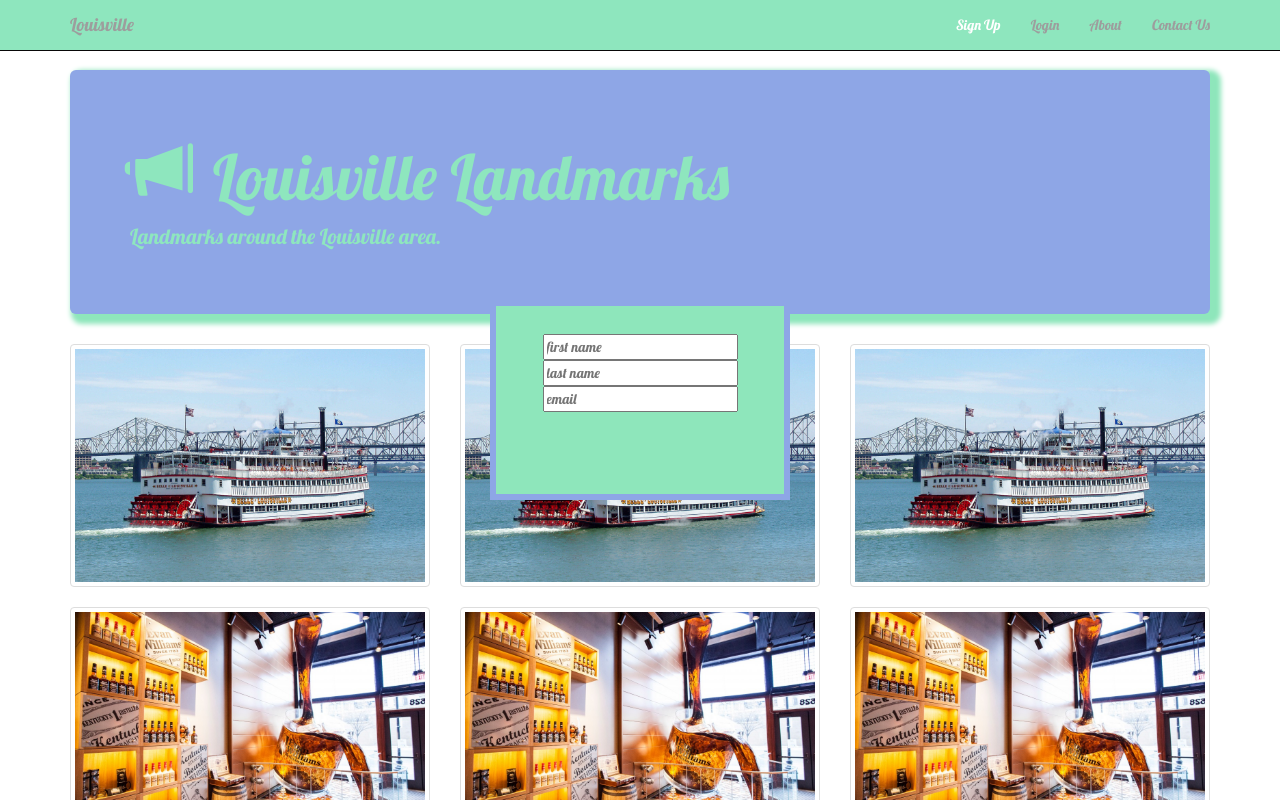
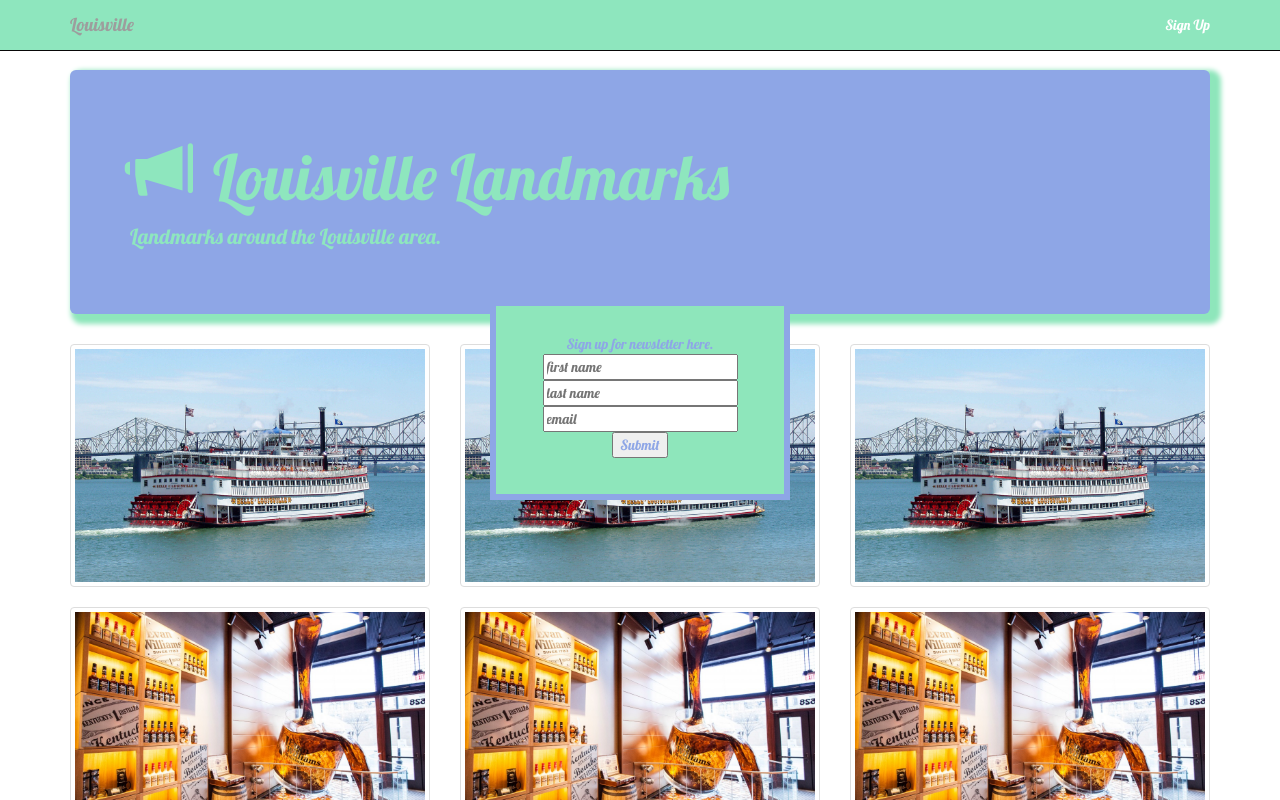
Before and after one commit to Tremont/Gallery, a plain HTML site: page index.html in a window 1280 px wide. Both pictures are taken after a click on the item "Sign Up". Shown: the top 800 px of the page. Drawn offline with nearby package versions, Linux system fonts and the light colour scheme.

Commit message:
added submit button changed color to text

```diff
--- a/image.js
+++ b/image.js
@@ -13,20 +13,19 @@
 // 	 $(".navbar-fixed-top").slideUp();
 // 	alert("navbar-right was clicked!");
 // });
-$(function() {
 
 
+
+$(function() {
   $('.contact').click(function() {
     $('.contactForm').fadeToggle();
   })
   $(document).mouseup(function (e) {
     var container = $(".contactForm");
-
     if (!container.is(e.target)
         && container.has(e.target).length === 0)
-    {
-        container.fadeOut();
-    }
-  });
-
-});
+        {
+            container.fadeOut();
+          }
+        });
+      });
--- a/index.html
+++ b/index.html
@@ -14,7 +14,7 @@
 <body>
 	<div class="bground">
 
-
+<!-- navbar begins here -->
 	<nav class="navbar navbar-inverse navbar-fixed-top">
 
 
@@ -46,17 +46,22 @@
 					<li class="contact" class="nav-item"><a href="#">Sign Up</a></li>
 
 
-        <li><a class="nav-link" href="#">Login</a></li>
+        <!-- <li><a class="nav-link" href="#">Login</a></li>
 				<li><a href="#">About</a></li>
-				<li><a href="#">Contact Us</a></li>
+				<li><a href="#">Contact Us</a></li> -->
       </ul>
     </div>
 </nav>
+<!-- navbar ends here -->
 
+<!-- newsletter signup -->
 	<form class="contactForm" action="#" method="post">
+    <span class="nletter">Sign up for newsletter here.<br></span>
 		<input placeholder="first name" type="text" required />
     <input placeholder="last name" type="text" required />
-    <input placeholder="email" type="email" required />
+    <input placeholder="email" type="email" required /><br>
+		<input class="nletter" type="submit">
+
 	</form>
 
 
--- a/style.css
+++ b/style.css
@@ -84,3 +84,7 @@ div.text {
 .contact{
   ;
 }
+
+.nletter {
+  color: #8ea6e6;
+}
```
